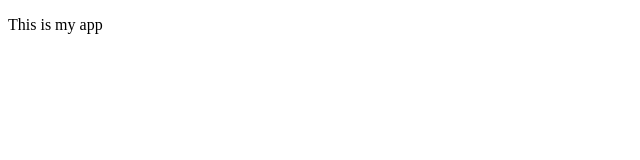
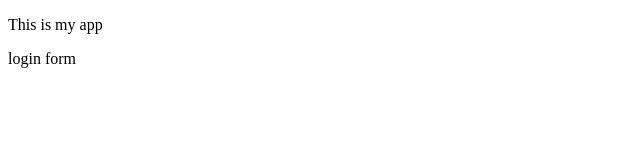
Before and after one commit to EdgarL21/gittest, a plain HTML site: page index.html in a window 1280 px wide. Shown: the full height of the page, 0-640 px from the left. Drawn offline with Linux system fonts and the light colour scheme.

Commit message:
login form

```diff
--- a/index.html
+++ b/index.html
@@ -8,7 +8,7 @@
 </head>
 <body>
     <p>This is my app</p>
-    <div></div>
+    <div>login form</div>
 
 </body>
 </html>
```
Also changed, not shown: login.html (added, +1 -0 lines), log.txt (added).
